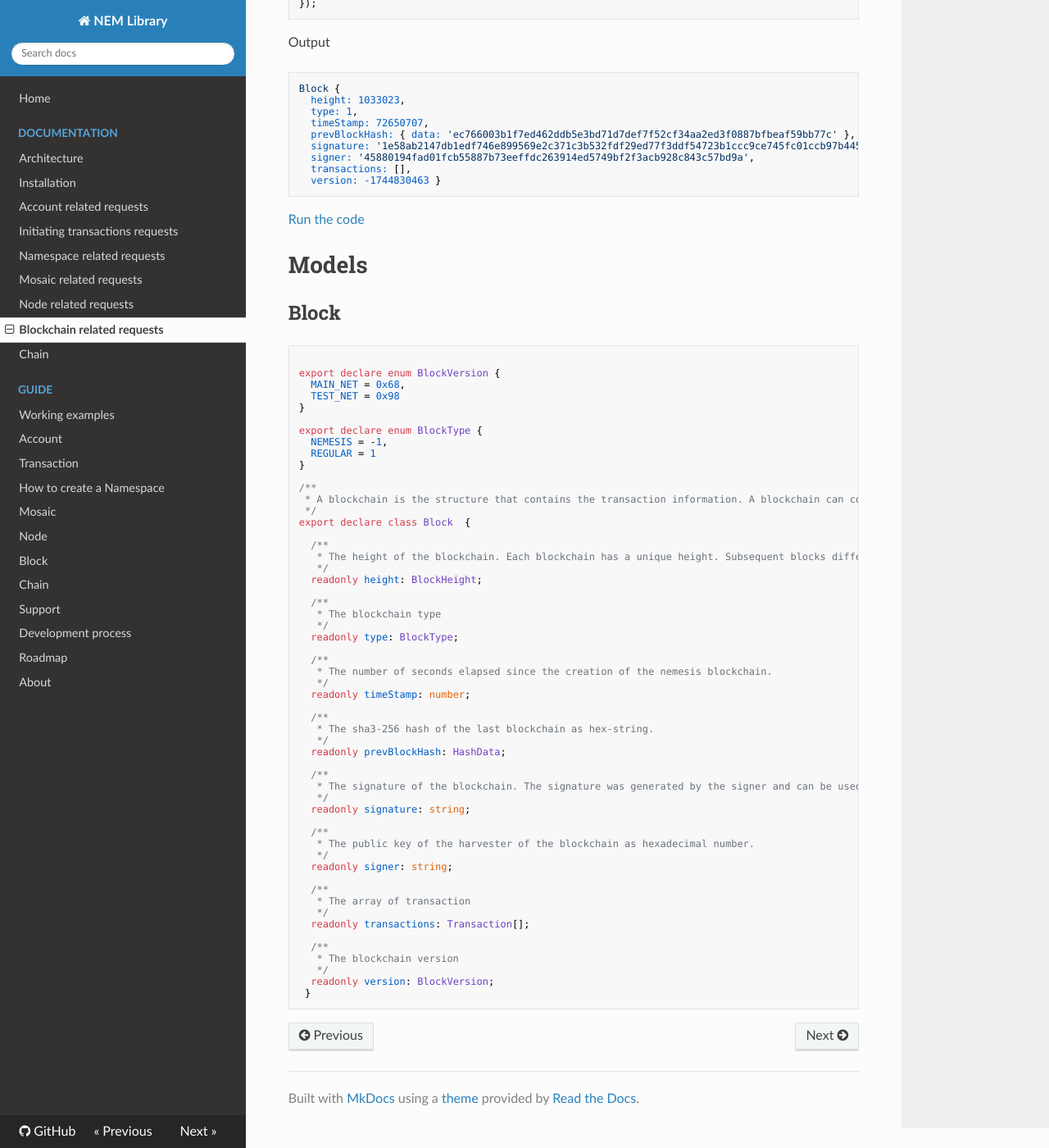
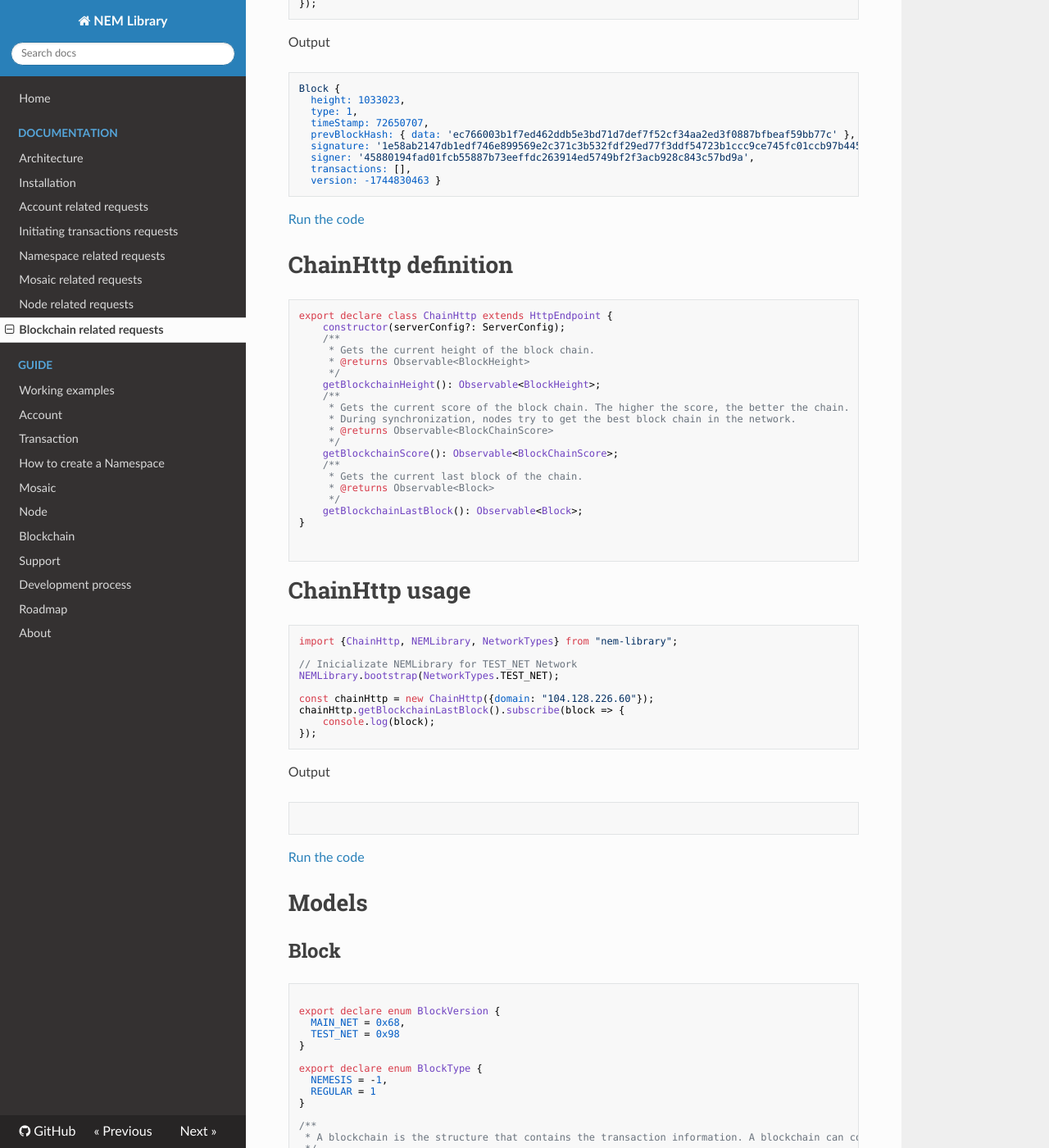
Before and after one commit to takahser/nem-library-docs, an MkDocs documentation site: the page built from docs/documentation/blockchain.md, in a window 1280 px wide and 1400 px high, scrolled down 1070 px. Shown: the whole window at 82% size. Built offline with MkDocs 1.6.1, drawn with Linux system fonts in a browser that asks for light colours; nearby versions of some CDN libraries; old or Windows-style settings are respelled for this version of MkDocs.

Commit message:
CHANGED block.md and chain.md into blockchain.md

````diff
--- a/docs/documentation/block.md
+++ b/docs/documentation/blockchain.md
@@ -57,6 +57,55 @@
 ```
 
 [Run the code](https://github.com/aleixmorgadas/nem-library-examples/blob/master/concepts/blockchain/BlockHttpExample.ts)
+
+
+# ChainHttp definition
+
+```typescript
+export declare class ChainHttp extends HttpEndpoint {
+    constructor(serverConfig?: ServerConfig);
+    /**
+     * Gets the current height of the block chain.
+     * @returns Observable<BlockHeight>
+     */
+    getBlockchainHeight(): Observable<BlockHeight>;
+    /**
+     * Gets the current score of the block chain. The higher the score, the better the chain.
+     * During synchronization, nodes try to get the best block chain in the network.
+     * @returns Observable<BlockChainScore>
+     */
+    getBlockchainScore(): Observable<BlockChainScore>;
+    /**
+     * Gets the current last block of the chain.
+     * @returns Observable<Block>
+     */
+    getBlockchainLastBlock(): Observable<Block>;
+}
+
+
+```
+
+# ChainHttp usage
+
+```typescript
+import {ChainHttp, NEMLibrary, NetworkTypes} from "nem-library";
+
+// Inicializate NEMLibrary for TEST_NET Network
+NEMLibrary.bootstrap(NetworkTypes.TEST_NET);
+
+const chainHttp = new ChainHttp({domain: "104.128.226.60"});
+chainHttp.getBlockchainLastBlock().subscribe(block => {
+    console.log(block);
+});
+```
+Output
+
+```
+
+```
+
+[Run the code](https://github.com/aleixmorgadas/nem-library-examples/blob/master/concepts/blockchain/ChainHttpExample.ts)
+
 
 # Models
 
--- a/mkdocs.yml
+++ b/mkdocs.yml
@@ -9,8 +9,7 @@
     - 'documentation/namespace.md'
     - 'documentation/mosaic.md'
     - 'documentation/node.md'
-    - 'documentation/block.md'
-    - 'documentation/chain.md'
+    - 'documentation/blockchain.md'
   - Guide:
     - 'guide/overview.md'
     - 'guide/account.md'
@@ -18,8 +17,7 @@
     - 'guide/namespace.md'
     - 'guide/mosaic.md'
     - 'guide/node.md'
-    - 'guide/block.md'
-    - 'guide/chain.md'
+    - 'guide/blockchain.md'
   - Support: 'support.md'
   - Development process: 'development_process.md'
   - Roadmap: 'roadmap.md'
````
Also changed, not shown: docs/documentation/account.md (+5 -3 lines), docs/guide/block.md (deleted, +0 -1 lines), docs/guide/blockchain.md (added, +1 -0 lines), docs/guide/chain.md (deleted, +0 -1 lines), docs/documentation/chain.md (deleted).
